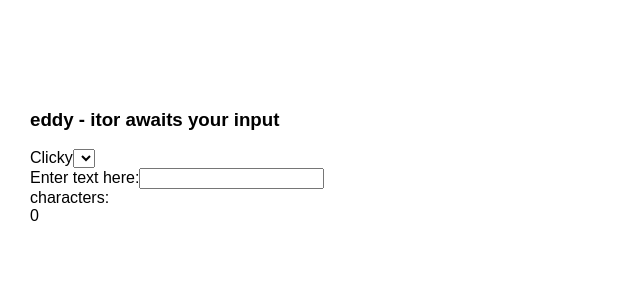
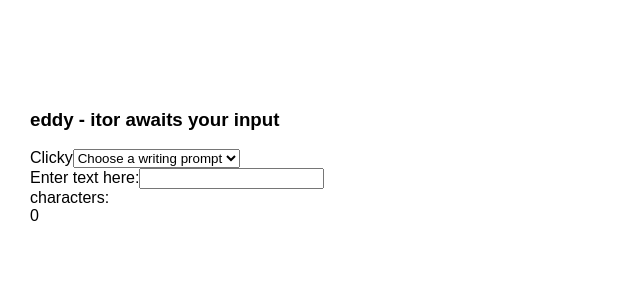
Before and after one commit to wbeck32/react-editor, a React (Create React App) app: page / in a window 1280 px wide. Shown: the top 300 px of the page, without its empty margins (0-640 px from the left). Built offline with nearby package versions, Linux system fonts and the light colour scheme.

Commit message:
building a select dropdown

```diff
--- a/src/App.js
+++ b/src/App.js
@@ -9,20 +9,39 @@ class App extends Component {
     super(props);
 
     App.defaultProps = {
-      charCounter: 0
+      charCount: 0
     }
 
     this.state = {
       name: 'wrld',
-      boo: 'boo',
-      color: 'blue',
       charCount: 0,
       value: '',
       editor: '',
-      promptString : []
-    };
+      prompts: [
+      ['Choose a writing prompt', ''],
+      ['sudden riches', ''],
+      [  'sudden fame',  ''],
+      [  'tragedy',  ''],
+      [  'love',  ''],
+      [  'school',  ''],
+      [  'travel',  ''],
+      [  'moving to a new city',  ''],
+      [  'apocalypse',  ''],
+      [  'adventure',  ''],
+      [  'childhood',  '']]
+  };
 
-  }
+ this.promptItems = this.state.prompts.map(prompt => {
+      return <option name="promptOption" value="{prompt[1]}">{prompt[0]}</option>
+})
+
+
+
+}
+
+
+
+
 
 
 
@@ -30,21 +49,10 @@ class App extends Component {
     console.log('click: ',name,value);
   }
 
-  generatePrompt({name, value}) {
-    let prompts = [
-      {subject: 'royalty', string:'You '}
-    ];
-
-
-
-    // let index = Math.trunc(Math.random()*10);
-    // console.log(index);
-    // this.setState({[name]:prompts[0]});
-  }
 
   handleChange({name, value}) {
     console.log('change: ',name,value);
-    this.setState({ [name]: value });
+    // this.setState({ [name]: value });
     // this.setState[target.value] = target.value;
   }
 
@@ -53,7 +61,6 @@ class App extends Component {
   }
 
   render() {
-
     return (
       <div className="App wrapper">
       <div className="App-logo"/>
@@ -61,12 +68,10 @@ class App extends Component {
       <div>
       <label>
       Clicky
+      <select name="promptSelect">
+      {this.promptItems}
+      </select>
 
-        <select name="promptSelect">
-        prompts.map(prompt =>{
-          <option name="promptOption" value="{prompt.string}">{prompt.subject}</option>
-        })
-      </select>
 
       </label>
 
```
